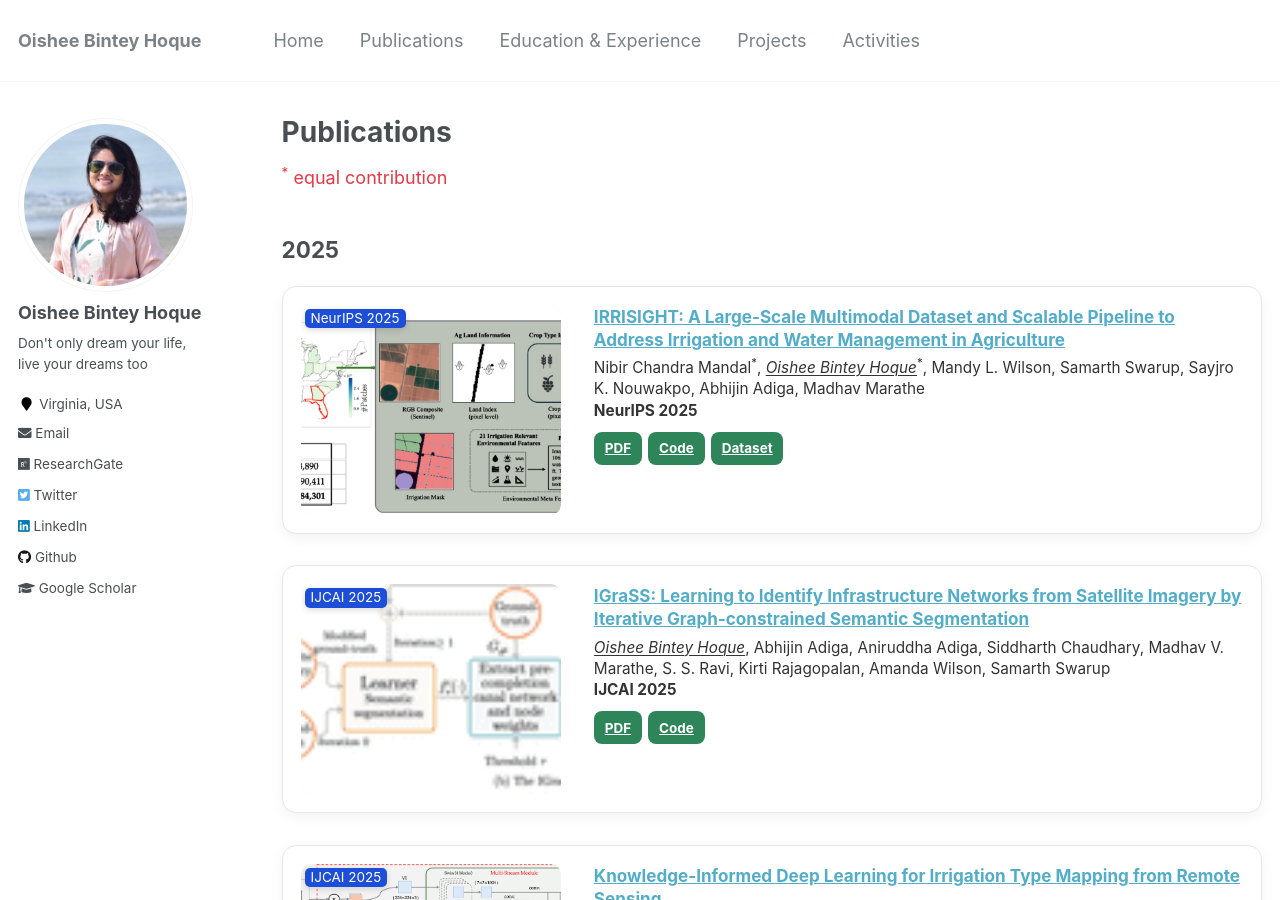
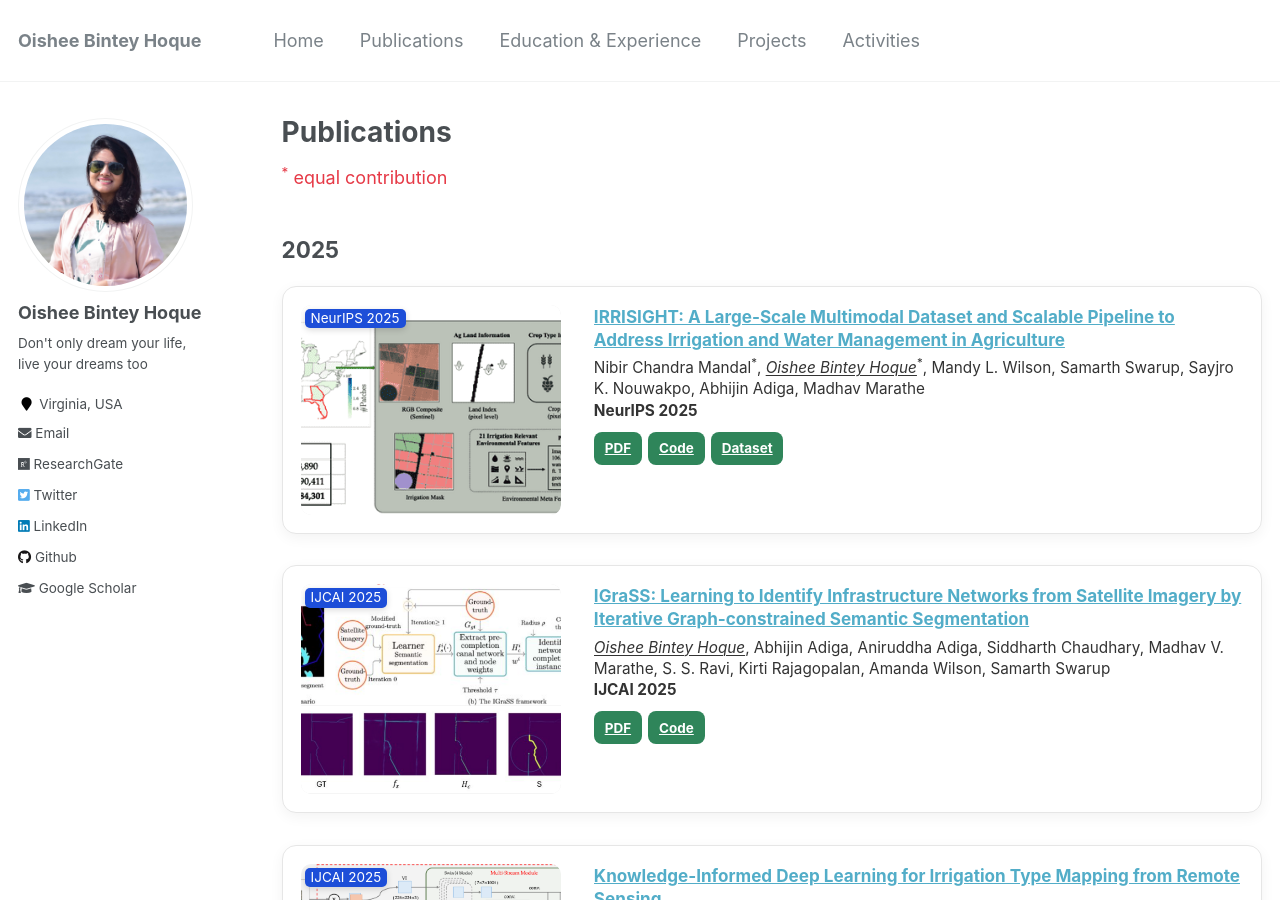
Before and after one commit to oishee-hoque/oishee-hoque.github.io, a Jekyll site: the page built from _pages/publications.md, in a window 1280 px wide and 900 px high. Built offline with Jekyll 4.4.1, drawn with Linux system fonts in a browser that asks for light colours.

```diff
--- a/_pages/publications.md
+++ b/_pages/publications.md
@@ -16,7 +16,7 @@ author_profile: true
 <div class="pub-card">
    <div class="thumb-wrap">
     <img
-      src="{{ '/images/pubs/irrisight.png' | relative_url }}"
+      src="{{ '/images/pubs/irrisightv2.png' | relative_url }}"
       alt="IRRISIGHT demo"
       class="pub-thumb"
       width="300" height="210" loading="lazy" decoding="async"
@@ -50,8 +50,8 @@ author_profile: true
   <!-- <img src="/images/pubs/igrass.jpg" alt="IGraSS demo" class="pub-thumb"> -->
   <div class="thumb-wrap">
     <img
-      src="{{ '/images/pubs/igrassv2.png' | relative_url }}"
-      alt="IRRISIGHT demo"
+      src="{{ '/images/pubs/igrassv3.png' | relative_url }}"
+      alt="igrass demo"
       class="pub-thumb"
       width="300" height="210" loading="lazy" decoding="async"
     />
```
Also changed, not shown: _pages/about.md (+1 -0 lines), images/pubs/igrassv2.png (deleted), images/pubs/igrassv3.png (added), images/pubs/irrisightv2.png (added), 2 other files.
